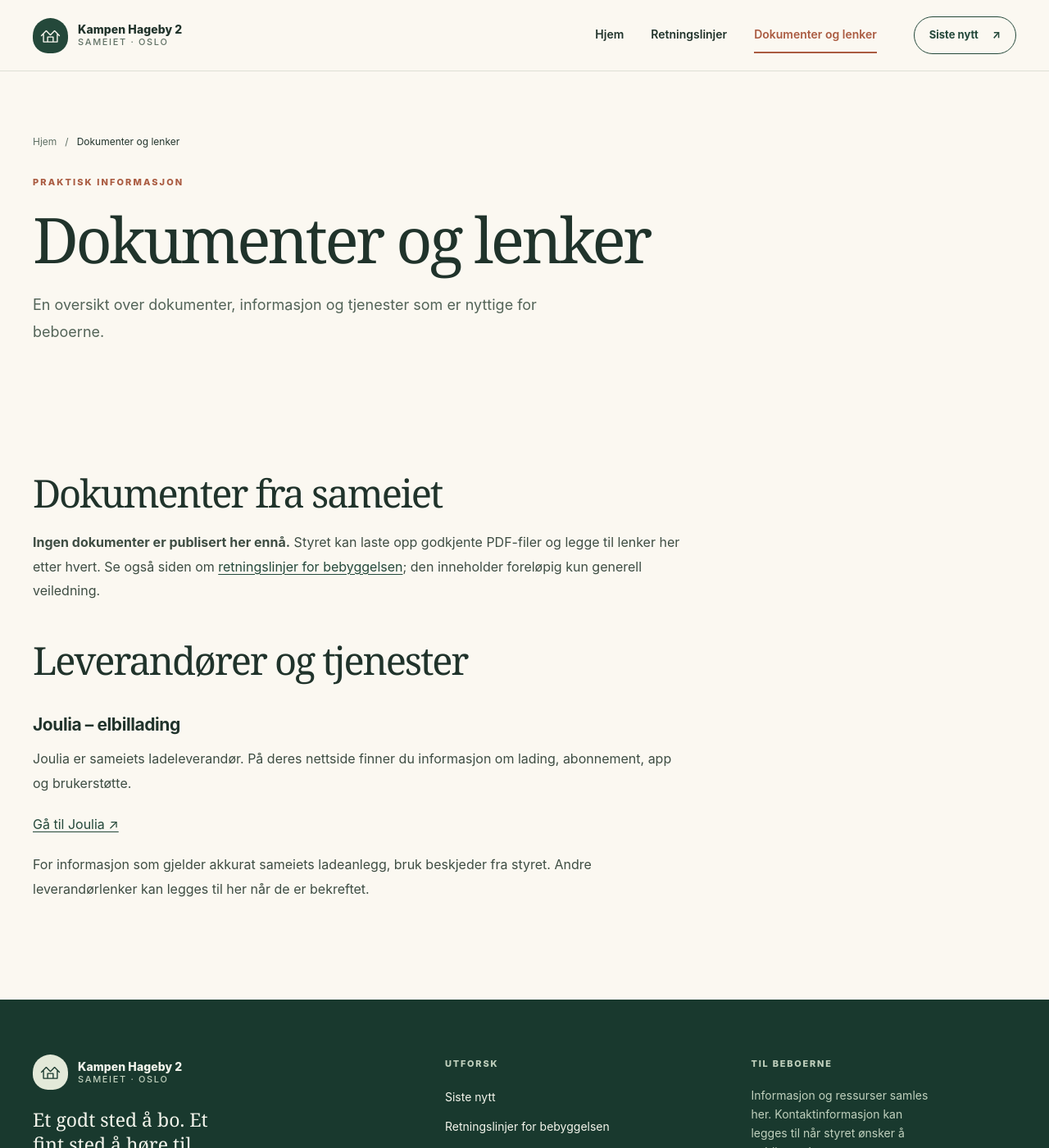
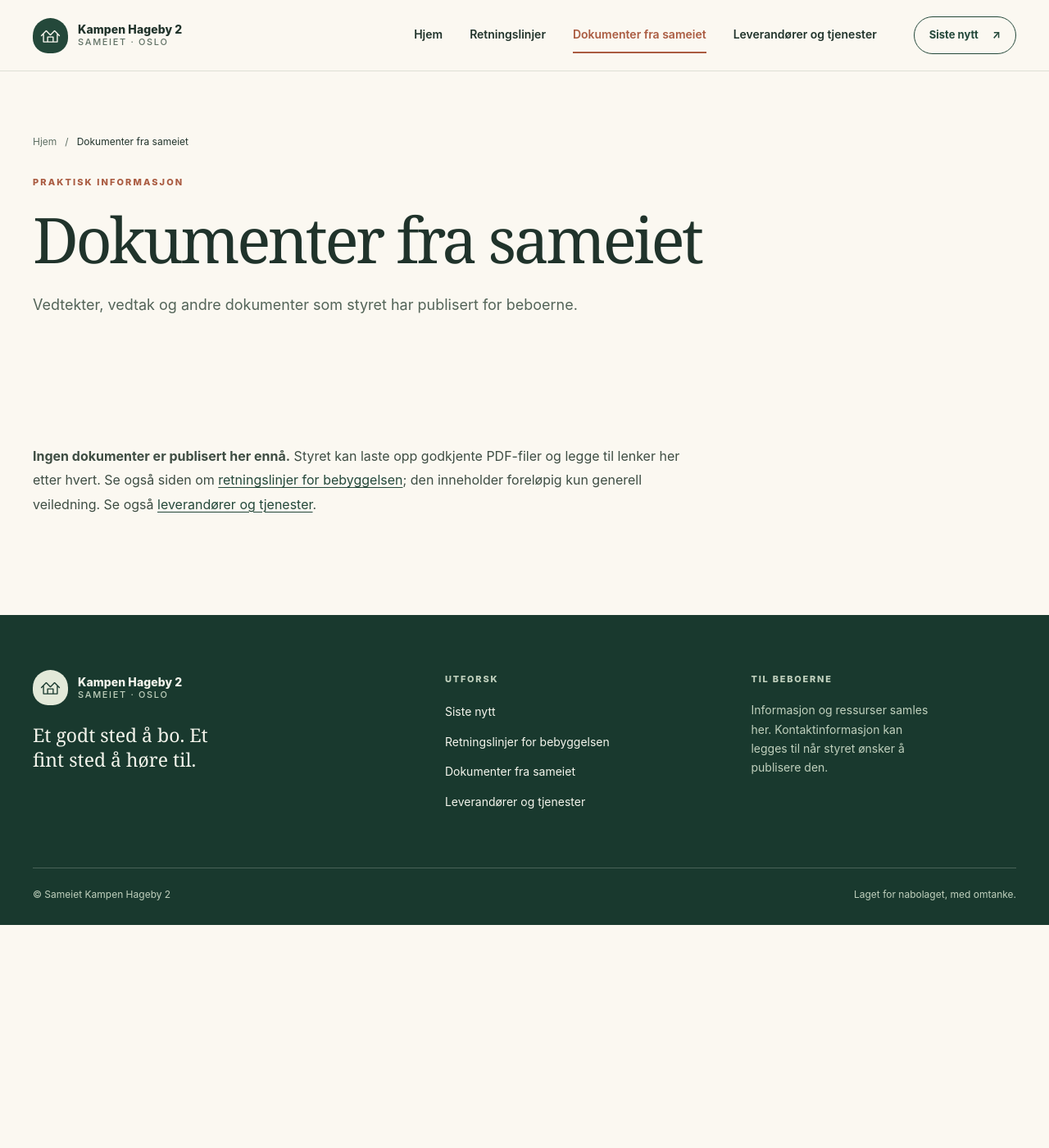
Before and after one commit to ricmik/kampen-hageby-2-test, a Jekyll site: the page built from dokumenter.md, in a window 1280 px wide and 1400 px high. Shown: the whole window at 82% size. Built offline with Jekyll 4.4.1, drawn with Linux system fonts in a browser that asks for light colours.

Commit message:
Split leverandører

```diff
--- a/_config.yml
+++ b/_config.yml
@@ -27,6 +27,12 @@ defaults:
       permalink: /dokumenter.html
       eyebrow: Praktisk informasjon
   - scope:
+      path: "leverandorer.md"
+    values:
+      layout: page
+      permalink: /leverandorer.html
+      eyebrow: Praktisk informasjon
+  - scope:
       path: ""
       type: posts
     values:
--- a/_includes/footer.html
+++ b/_includes/footer.html
@@ -5,7 +5,7 @@
         <a class="brand" href="{{ '/' | relative_url }}" aria-label="{{ site.title }} – hjem"><span class="brand-mark" aria-hidden="true"><svg viewBox="0 0 32 32" fill="none"><path d="M3 16 10 9l6 6 6-6 7 7M6 14v11h20V14M12 25v-7h8v7" stroke="currentColor" stroke-width="1.6" stroke-linecap="round" stroke-linejoin="round"/></svg></span><span class="brand-name">Kampen Hageby 2<small>Sameiet · Oslo</small></span></a>
         <p class="footer-tagline">Et godt sted å bo. Et fint sted å høre til.</p>
       </div>
-      <div><p class="footer-heading">Utforsk</p><ul class="footer-links"><li><a href="{{ '/#siste-nytt' | relative_url }}">Siste nytt</a></li><li><a href="{{ '/retningslinjer.html' | relative_url }}">Retningslinjer for bebyggelsen</a></li><li><a href="{{ '/dokumenter.html' | relative_url }}">Dokumenter og lenker</a></li></ul></div>
+      <div><p class="footer-heading">Utforsk</p><ul class="footer-links"><li><a href="{{ '/#siste-nytt' | relative_url }}">Siste nytt</a></li><li><a href="{{ '/retningslinjer.html' | relative_url }}">Retningslinjer for bebyggelsen</a></li><li><a href="{{ '/dokumenter.html' | relative_url }}">Dokumenter fra sameiet</a></li><li><a href="{{ '/leverandorer.html' | relative_url }}">Leverandører og tjenester</a></li></ul></div>
       <div><p class="footer-heading">Til beboerne</p><p class="footer-help">Informasjon og ressurser samles her. Kontaktinformasjon kan legges til når styret ønsker å publisere den.</p></div>
     </div>
     <div class="footer-bottom"><p>© {{ site.title }}</p><p>Laget for nabolaget, med omtanke.</p></div>
--- a/_includes/header.html
+++ b/_includes/header.html
@@ -7,7 +7,8 @@
     <nav class="desktop-nav" aria-label="Hovedmeny">
       <a href="{{ '/' | relative_url }}"{% if page.url == '/' %} aria-current="page"{% endif %}>Hjem</a>
       <a href="{{ '/retningslinjer.html' | relative_url }}"{% if page.url == '/retningslinjer.html' %} aria-current="page"{% endif %}>Retningslinjer</a>
-      <a href="{{ '/dokumenter.html' | relative_url }}"{% if page.url == '/dokumenter.html' %} aria-current="page"{% endif %}>Dokumenter og lenker</a>
+      <a href="{{ '/dokumenter.html' | relative_url }}"{% if page.url == '/dokumenter.html' %} aria-current="page"{% endif %}>Dokumenter fra sameiet</a>
+      <a href="{{ '/leverandorer.html' | relative_url }}"{% if page.url == '/leverandorer.html' %} aria-current="page"{% endif %}>Leverandører og tjenester</a>
     </nav>
     <a class="header-action" href="{{ '/#siste-nytt' | relative_url }}">Siste nytt <span aria-hidden="true">↗</span></a>
     <details class="mobile-nav">
@@ -16,7 +17,8 @@
         <a href="{{ '/' | relative_url }}"{% if page.url == '/' %} aria-current="page"{% endif %}>Hjem</a>
         <a href="{{ '/#siste-nytt' | relative_url }}">Siste nytt</a>
         <a href="{{ '/retningslinjer.html' | relative_url }}"{% if page.url == '/retningslinjer.html' %} aria-current="page"{% endif %}>Retningslinjer</a>
-        <a href="{{ '/dokumenter.html' | relative_url }}"{% if page.url == '/dokumenter.html' %} aria-current="page"{% endif %}>Dokumenter og lenker</a>
+        <a href="{{ '/dokumenter.html' | relative_url }}"{% if page.url == '/dokumenter.html' %} aria-current="page"{% endif %}>Dokumenter fra sameiet</a>
+        <a href="{{ '/leverandorer.html' | relative_url }}"{% if page.url == '/leverandorer.html' %} aria-current="page"{% endif %}>Leverandører og tjenester</a>
       </nav>
     </details>
   </div>
--- a/_layouts/home.html
+++ b/_layouts/home.html
@@ -25,7 +25,7 @@ layout: default
     <div class="container quicklinks-grid">
       <a class="quicklink" href="#siste-nytt"><span class="quicklink-index">01 / AKTUELT</span><h2>Oppdateringer</h2><p>Nyheter og beskjeder på ett sted.</p><span class="arrow" aria-hidden="true">↗</span></a>
       <a class="quicklink" href="{{ '/retningslinjer.html' | relative_url }}"><span class="quicklink-index">02 / BEBYGGELSEN</span><h2>Retningslinjer</h2><p>Et utgangspunkt før du planlegger endringer.</p><span class="arrow" aria-hidden="true">↗</span></a>
-      <a class="quicklink" href="{{ '/dokumenter.html' | relative_url }}"><span class="quicklink-index">03 / PRAKTISK</span><h2>Dokumenter og lenker</h2><p>Ressurser og tjenester for beboere.</p><span class="arrow" aria-hidden="true">↗</span></a>
+      <a class="quicklink" href="{{ '/dokumenter.html' | relative_url }}"><span class="quicklink-index">03 / PRAKTISK</span><h2>Dokumenter fra sameiet</h2><p>Vedtekter, vedtak og informasjon fra styret.</p><span class="arrow" aria-hidden="true">↗</span></a>
     </div>
   </section>
 
--- a/dokumenter.md
+++ b/dokumenter.md
@@ -1,17 +1,7 @@
 ---
-title: Dokumenter og lenker
-lead: En oversikt over dokumenter, informasjon og tjenester som er nyttige for beboerne.
+title: Dokumenter fra sameiet
+lead: Vedtekter, vedtak og andre dokumenter som styret har publisert for beboerne.
 ---
-## Dokumenter fra sameiet
 
 **Ingen dokumenter er publisert her ennå.** Styret kan laste opp godkjente PDF-filer og legge til lenker her etter hvert. Se også siden om [retningslinjer for bebyggelsen](retningslinjer.html); den inneholder foreløpig kun generell veiledning.
-
-## Leverandører og tjenester
-
-### Joulia – elbillading
-
-Joulia er sameiets ladeleverandør. På deres nettside finner du informasjon om lading, abonnement, app og brukerstøtte.
-
-[Gå til Joulia ↗](https://joulia.io/no)
-
-For informasjon som gjelder akkurat sameiets ladeanlegg, bruk beskjeder fra styret. Andre leverandørlenker kan legges til her når de er bekreftet.
+Se også [leverandører og tjenester](leverandorer.html).
```
Also changed, not shown: _posts/2026-10-02-velkommen-til-nettsiden.md (+1 -1 lines), leverandorer.md (added, +14 -0 lines), .github/copilot-instructions.md (added), .pages.yml, README.md, 1 other file.
